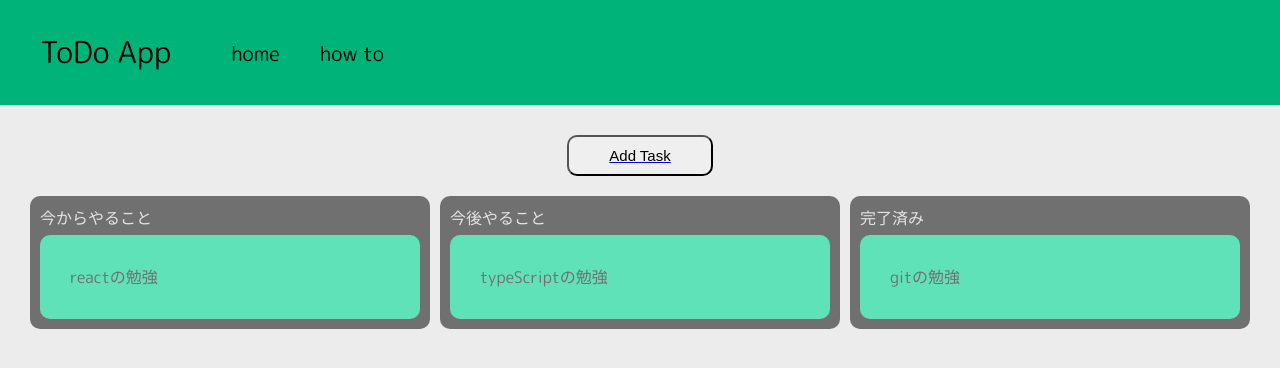
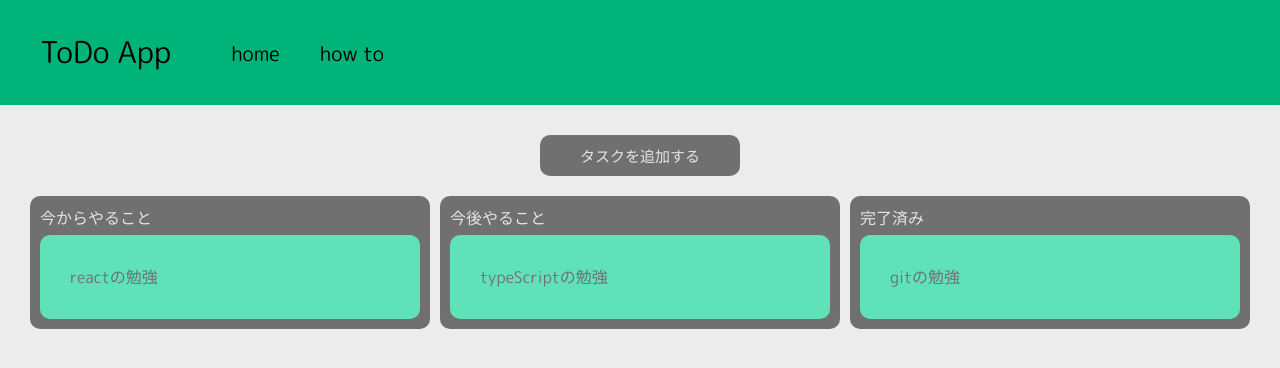
Before and after one commit to enbanbunbun123/MyToDo, a React (Create React App) app: page / in a window 1280 px wide. Shown: the top 368 px of the page. Built offline with nearby package versions, Linux system fonts and the light colour scheme.

Commit message:
mainページの実装

```diff
--- a/src/components/Main.js
+++ b/src/components/Main.js
@@ -93,7 +93,7 @@ const Main = () => {
         <Route path='/' element={
           <DragDropContext onDragEnd={onDragEnd}>
             <Link to='/CreateTask'>
-              <button className='trello-input-button-addTask'>Add Task</button>
+              <button className='trello-input-button-addTask'>タスクを追加する</button>
             </Link>
             <div className='trello'>
                 {data.map((section) => (
--- a/src/styles/index.css
+++ b/src/styles/index.css
@@ -10,6 +10,10 @@ body {
   color: #e4e4e4;
   line-height: 1.5;
   font-family: "M PLUS Rounded 1c";
+}
+
+a {
+  text-decoration: none;
 }
 
 .trello {
@@ -49,6 +53,11 @@ body {
 }
 
 .trello-input-button-addTask{
+  cursor: pointer;
+  background-color: #707070;
+  color: #e4e4e4;
+  border: none;
+  outline: none;
   font-size: 15px;
   padding: 10px 40px;
   margin-left: auto;
```
